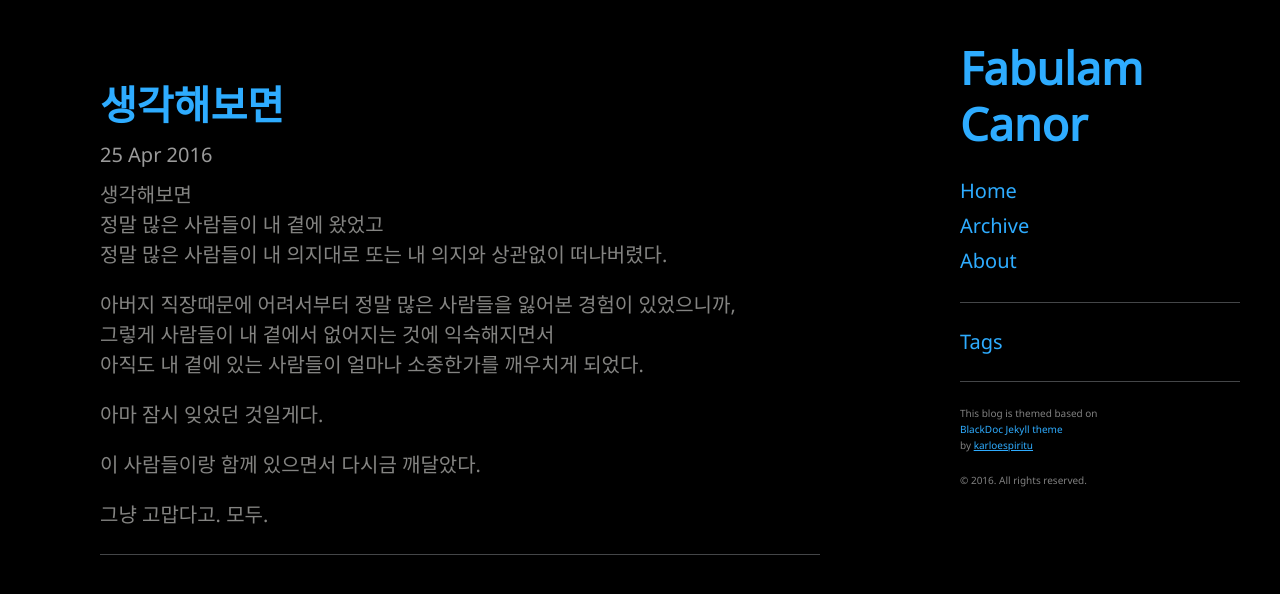
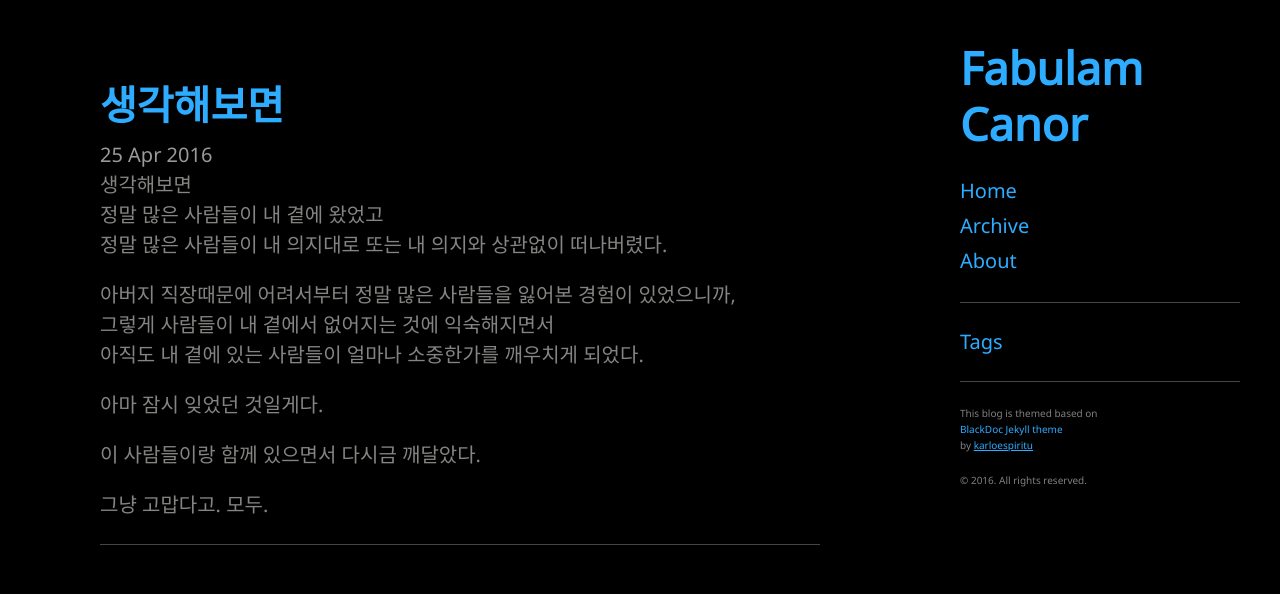
Before and after one commit to Canorus/canorus.github.io, a Jekyll site: the page built from _posts/2016-04-25-come-to-think-of-it.md, in a window 1280 px wide. Shown: the top 594 px of the page. Built offline with Jekyll 4.4.1, drawn with Linux system fonts in a browser that asks for light colours; comment, search, counter and statistics services are not loaded.

Commit message:
fixing tag

```diff
--- a/public/css/poole.css
+++ b/public/css/poole.css
@@ -348,7 +348,7 @@
 /* Meta data line below post title */
 .post-tags,
 .post-date {
-  /*display: block;*/
+  display: inline;
   margin-top: -.5rem;
   margin-bottom: 1rem;
   color: #9a9a9a;
```
